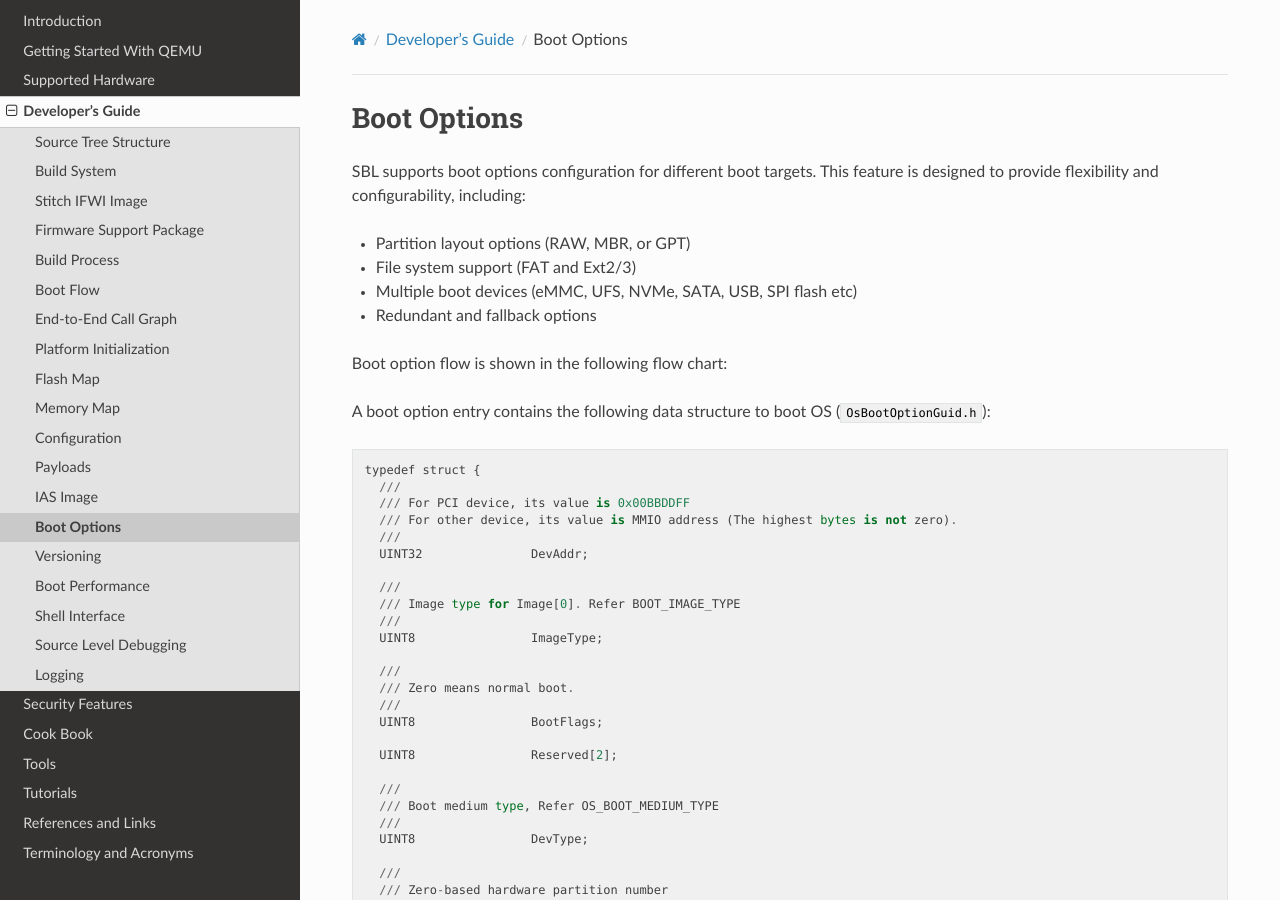
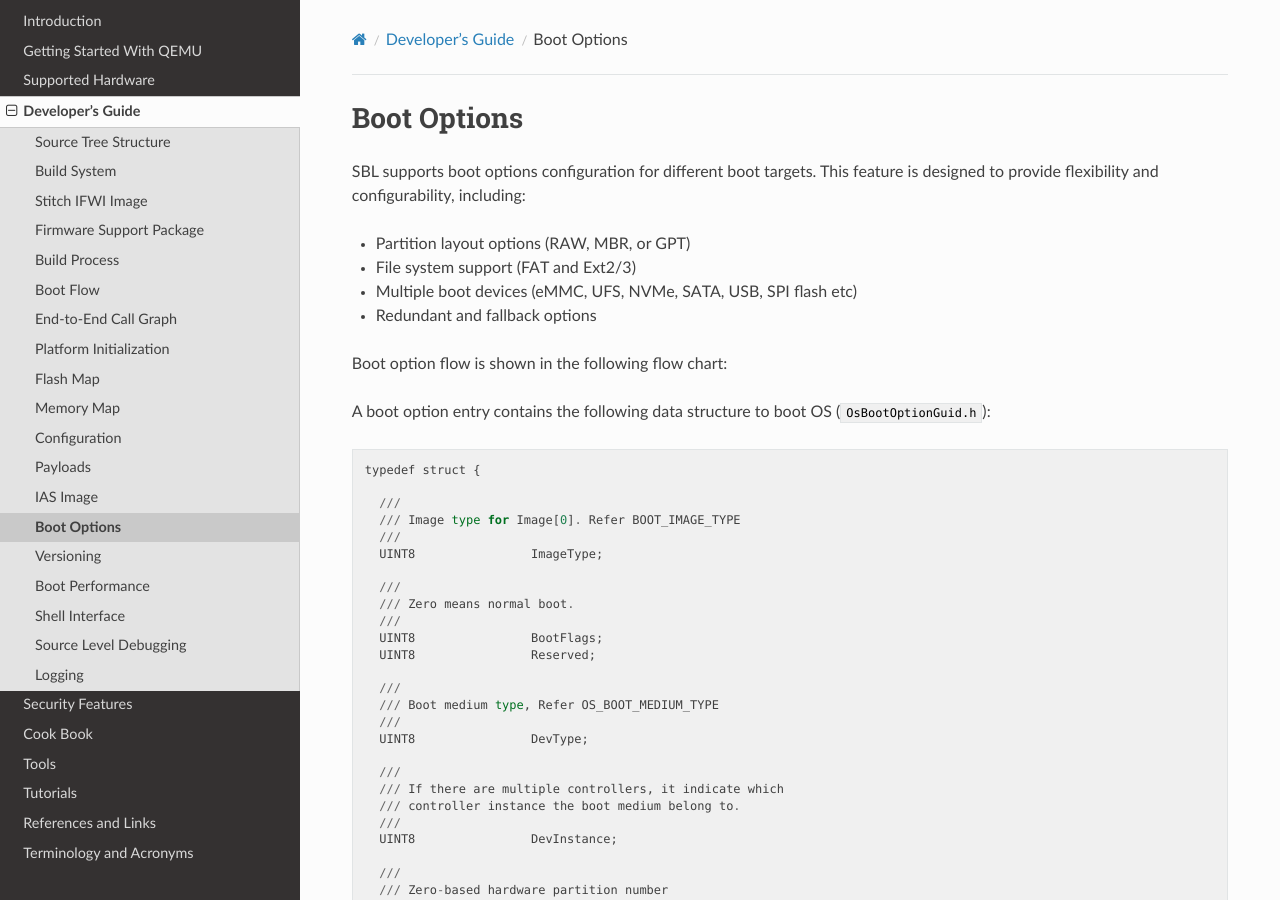
Before and after one commit to slimbootloader/documentation, a Sphinx documentation site: the page built from source/developer-guides/boot-options.rst, in a window 1280 px wide and 900 px high. Built offline with Sphinx 7.4.7 and the Read the Docs theme 2.0.0, drawn with Linux system fonts in a browser that asks for light colours; pages that are not in the unit, such as notebooks, are missing from menus.

Commit message:
update Boot Option struct to align with current code design
Signed-off-by: dyu4 <donna.yu@intel.com>

```diff
--- a/source/developer-guides/boot-options.rst
+++ b/source/developer-guides/boot-options.rst
@@ -17,11 +17,6 @@ Boot option flow is shown in the following flow chart:
 A boot option entry contains the following data structure to boot OS (``OsBootOptionGuid.h``)::
 
     typedef struct {
-      ///
-      /// For PCI device, its value is 0x00BBDDFF
-      /// For other device, its value is MMIO address (The highest bytes is not zero).
-      ///
-      UINT32               DevAddr;
 
       ///
       /// Image type for Image[0]. Refer BOOT_IMAGE_TYPE
@@ -32,13 +27,18 @@ A boot option entry contains the following data structure to boot OS (``OsBootOp
       /// Zero means normal boot.
       ///
       UINT8                BootFlags;
-
-      UINT8                Reserved[2];
+      UINT8                Reserved;
 
       ///
       /// Boot medium type, Refer OS_BOOT_MEDIUM_TYPE
       ///
       UINT8                DevType;
+
+      ///
+      /// If there are multiple controllers, it indicate which
+      /// controller instance the boot medium belong to.
+      ///
+      UINT8                DevInstance;
 
       ///
       /// Zero-based hardware partition number
```
